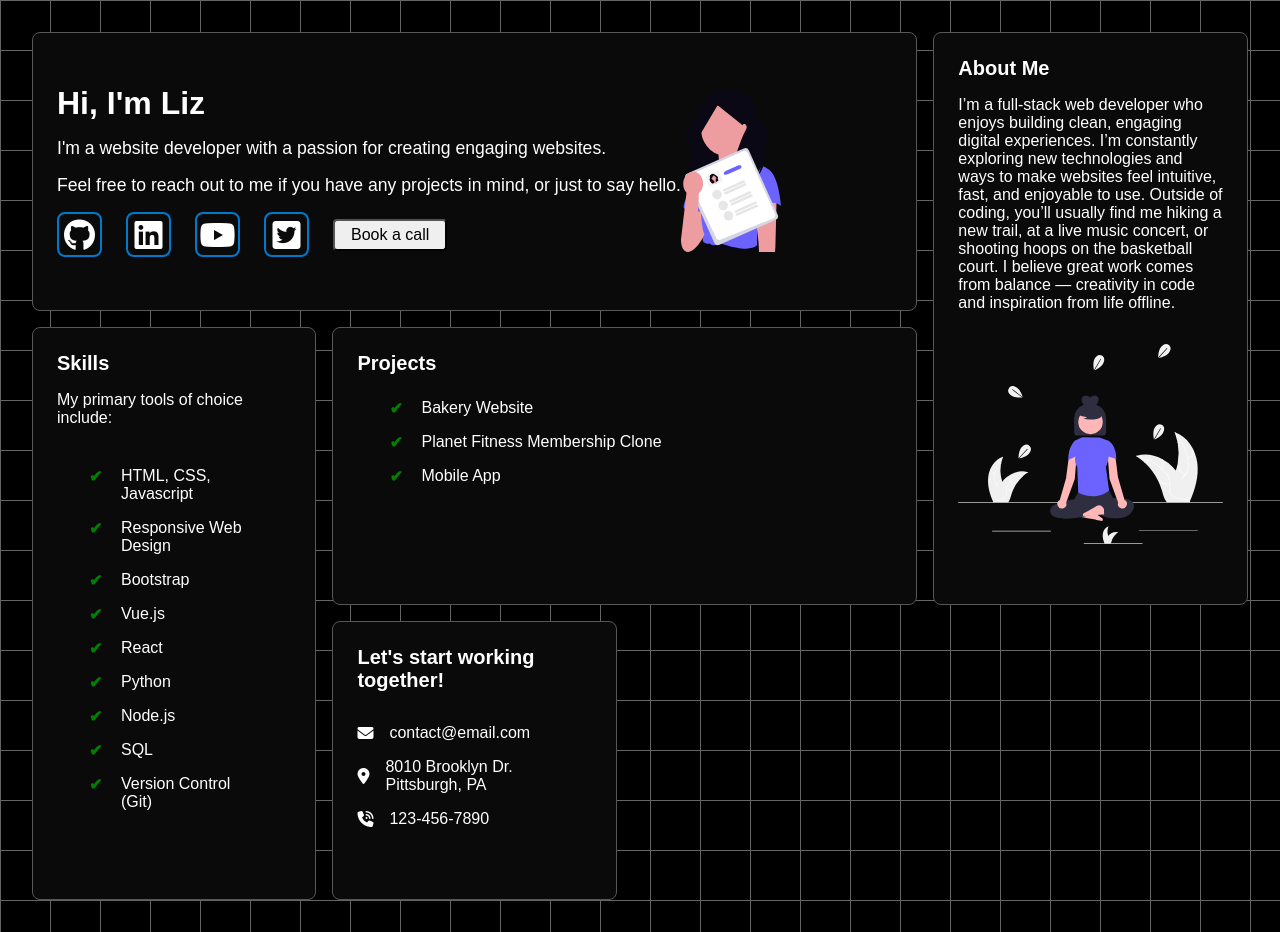
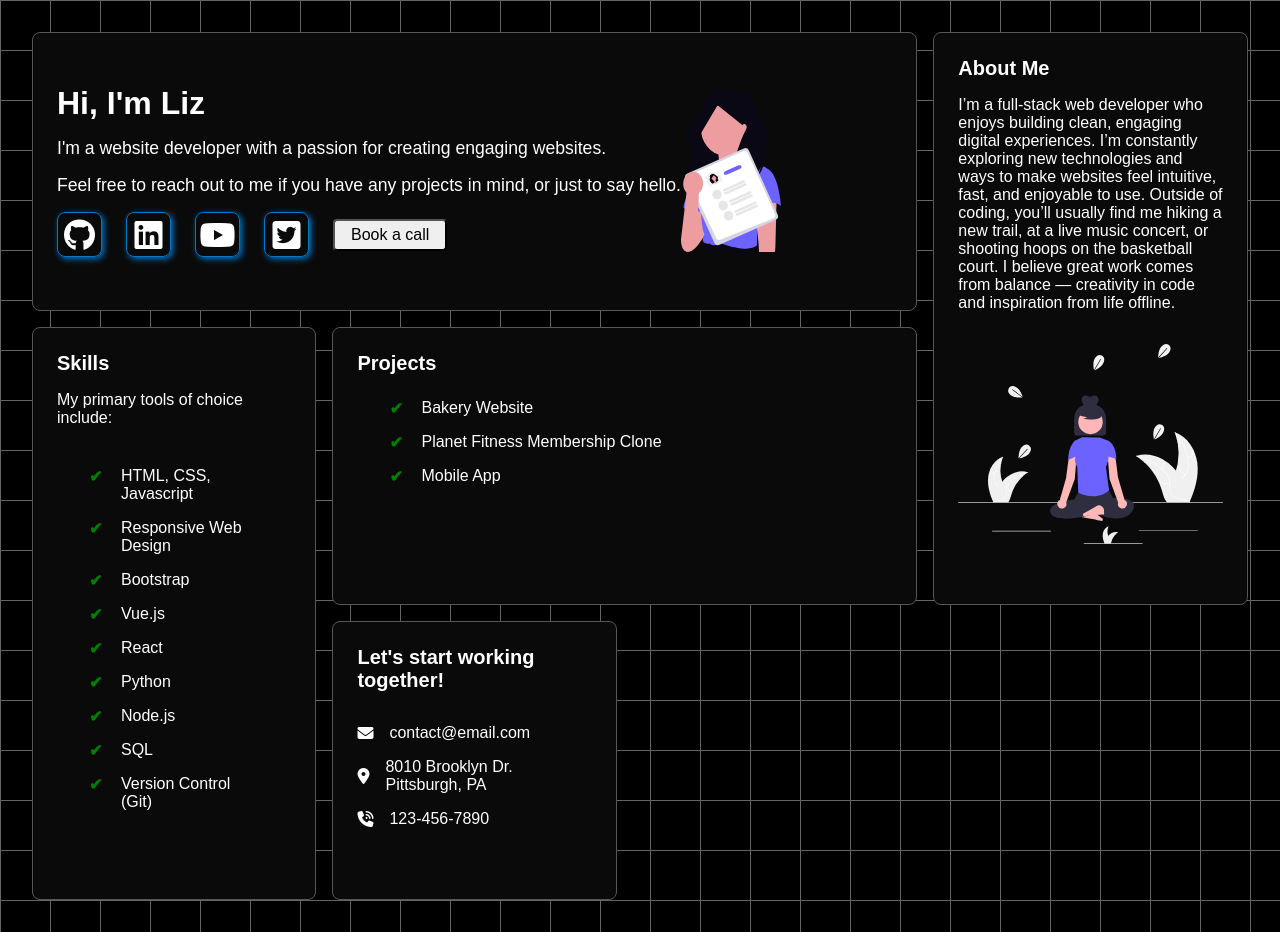
Before and after one commit to lengleman-spec/bento-portfolio, a plain HTML site: page index.html in a window 1280 px wide. Drawn offline with Linux system fonts and the light colour scheme; a web font is replaced by a local one.

Commit message:
Add hover rule and styled social media links in hero section.

```diff
--- a/styles.css
+++ b/styles.css
@@ -85,10 +85,15 @@ a {
   justify-content: center;
   color: white;
   font-size: 2rem;
-  border: 2px solid var(--primary-color);
+  border: 1px solid var(--primary-color);
   border-radius: 8px;
   width: 45px;
   height: 45px;
+  box-shadow: 2px 2px 6px var(--primary-color);
+}
+
+.social-links-container a:hover {
+  background-color: var(--primary-color);
 }
 
 .hero-btn {
```
